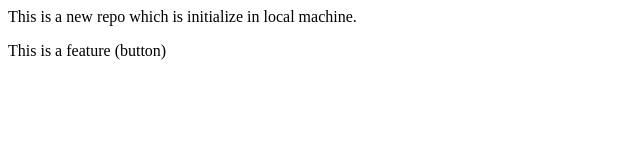
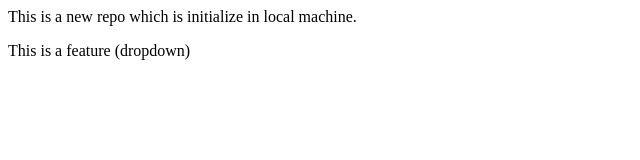
Before and after one commit to muhammadFarooq001/LocalRepo, a plain HTML site: page index.html in a window 1280 px wide. Shown: the full height of the page, 0-640 px from the left. Drawn offline with Linux system fonts and the light colour scheme.

Commit message:
add dropdown

```diff
--- a/index.html
+++ b/index.html
@@ -1,2 +1,2 @@
 <p>This is a new repo which is initialize in local machine.</p>
-<p>This is a feature (button)</p>
+<p>This is a feature (dropdown)</p>
```
